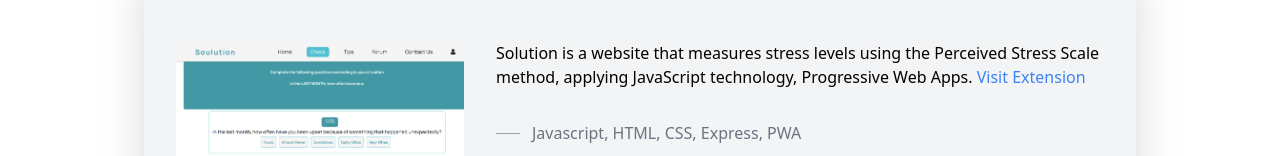
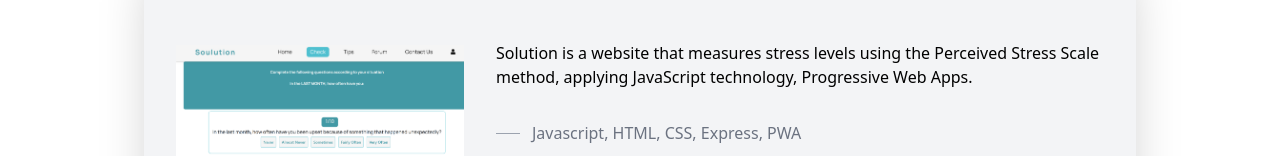
Before and after one commit to rizkyalfito/portfolio-main, a Next.js app: page /projects in a window 1280 px wide. Shown: the part 630-786 px from the top of the page. Built offline with nearby package versions, Linux system fonts and the light colour scheme.

Commit message:
projects

```diff
--- a/pages/projects.js
+++ b/pages/projects.js
@@ -1,5 +1,4 @@
 import {FiGithub} from 'react-icons/fi'
-// import {HiOutlineExternalLink} from 'react-icons/hi'
 import Image from 'next/image'
 import Head from 'next/head'
 
@@ -52,7 +51,6 @@ const projects = () => {
                             <p className='text-xs md:text-base'>
                             Solution is a website that measures stress levels using the Perceived Stress Scale method, applying JavaScript technology,
                             Progressive Web Apps.
-                            <a className='text-blue-500' href='https://addons.mozilla.org/addon/wordy-birdy-scramble-game/'> Visit Extension</a>
                             </p>
                             <cite className='inline-flex items-center mt-8 not-italic'>
                                 <span className='hidden w-6 h-px bg-gray-400 sm:inline-block'></span>
```
